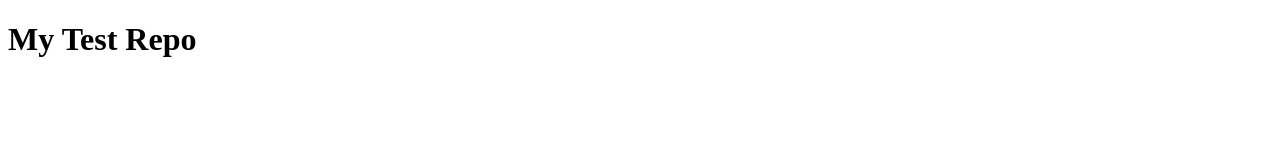
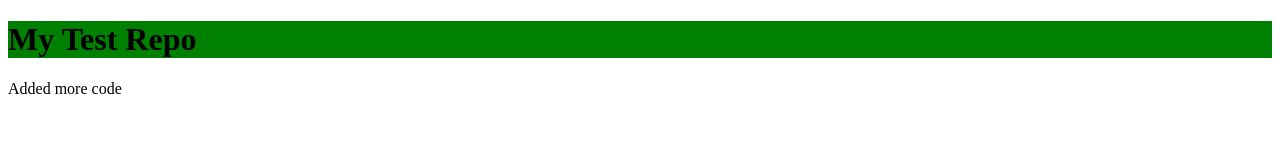
Before and after one commit to Andrewgl22/MarchTestRepo, a plain HTML site: page index.html in a window 1280 px wide. Drawn offline with Linux system fonts and the light colour scheme.

Commit message:
Added HTML and CSS

```diff
--- a/index.html
+++ b/index.html
@@ -5,8 +5,11 @@
     <meta http-equiv="X-UA-Compatible" content="IE=edge">
     <meta name="viewport" content="width=device-width, initial-scale=1.0">
     <title>Document</title>
+    <link rel="stylesheet" href="style.css">
 </head>
 <body>
-    <h1>My Test Repo</h1>
+    <h1 class="class1">My Test Repo</h1>
+    <p>Added more code</p>
+    <img src="" alt="">
 </body>
 </html>
--- a/style.css
+++ b/style.css
@@ -0,0 +1,3 @@
+.class1{
+    background-color:green;
+}
```
